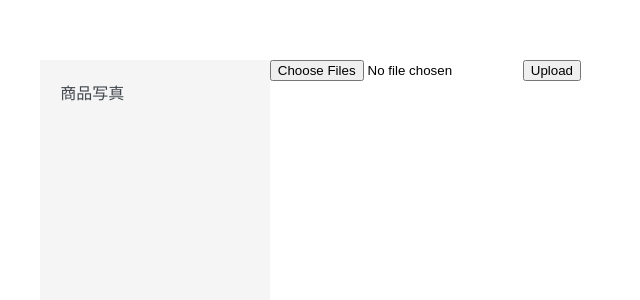
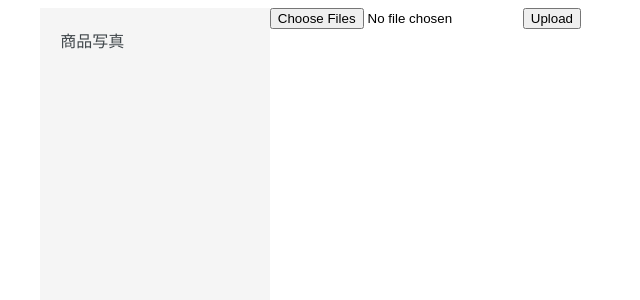
Before and after one commit to shafiulshaon/vue3_image_upload_order, a Vue app: page / in a window 1280 px wide. Shown: the top 300 px of the page, without its empty margins (11-651 px from the left). Built offline with nearby package versions, Linux system fonts and the light colour scheme.

Commit message:
refactored import path

```diff
--- a/src/App.vue
+++ b/src/App.vue
@@ -3,7 +3,7 @@
 </template>
 
 <script>
-import HomePage from './pages/HomePage'
+import HomePage from '@/pages/HomePage'
 
 export default {
   name: 'App',
@@ -18,6 +18,6 @@ export default {
   font-family: Avenir, Helvetica, Arial, sans-serif;
   -webkit-font-smoothing: antialiased;
   -moz-osx-font-smoothing: grayscale;
-  margin-top: 60px;
+  margin-top: 0px;
 }
 </style>
--- a/src/components/molecules/ImageUploadControl.vue
+++ b/src/components/molecules/ImageUploadControl.vue
@@ -12,8 +12,8 @@
 </template>
 
 <script>
-import { defineComponent } from 'vue';
-import ImagePreview from '../atoms/ImagePreview.vue';
+import {defineComponent} from 'vue';
+import ImagePreview from '@/components/atoms/ImagePreview.vue';
 
 export default defineComponent({
   components: {
--- a/src/components/organisms/ImageUploader.vue
+++ b/src/components/organisms/ImageUploader.vue
@@ -17,7 +17,7 @@
 
 <script>
 import {ref, defineComponent, onBeforeUnmount} from 'vue';
-import ImageUploadControl from '../molecules/ImageUploadControl.vue';
+import ImageUploadControl from '@/components/molecules/ImageUploadControl.vue';
 
 export default defineComponent({
   components: {
--- a/src/pages/HomePage.vue
+++ b/src/pages/HomePage.vue
@@ -5,8 +5,8 @@
 </template>
 
 <script>
-import MainTemplate from '../templates/MainTemplate.vue';
-import ImageUploader from '../components/organisms/ImageUploader.vue';
+import MainTemplate from '@/templates/MainTemplate.vue';
+import ImageUploader from '@/components/organisms/ImageUploader.vue';
 
 export default {
   name: 'HomePage',
```
